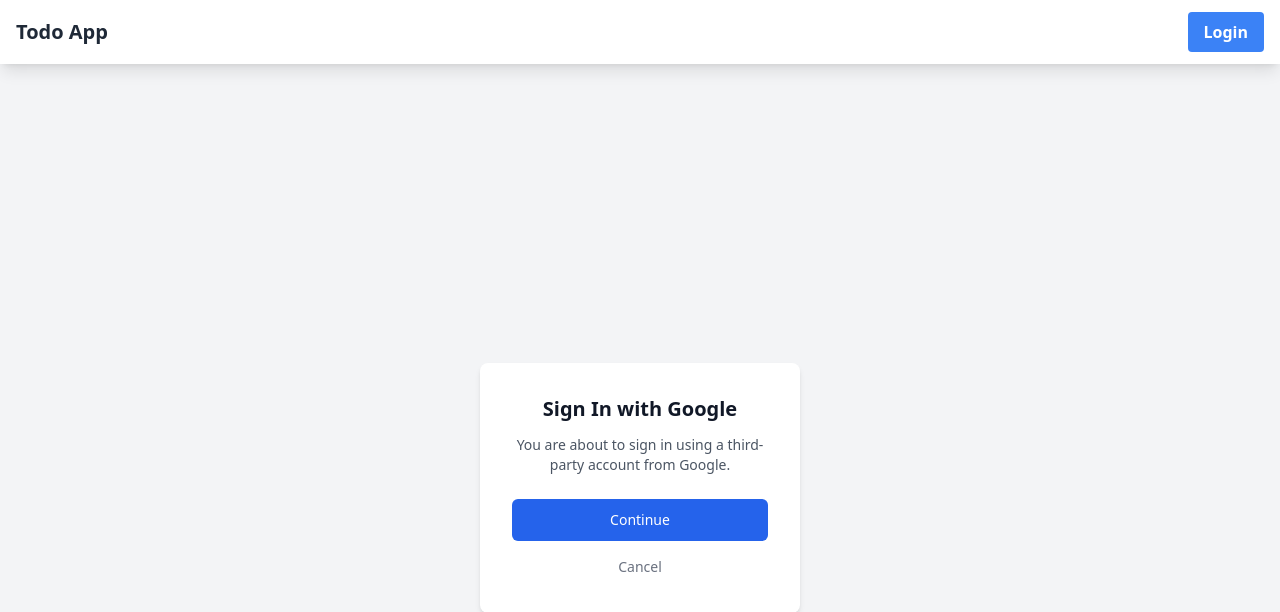
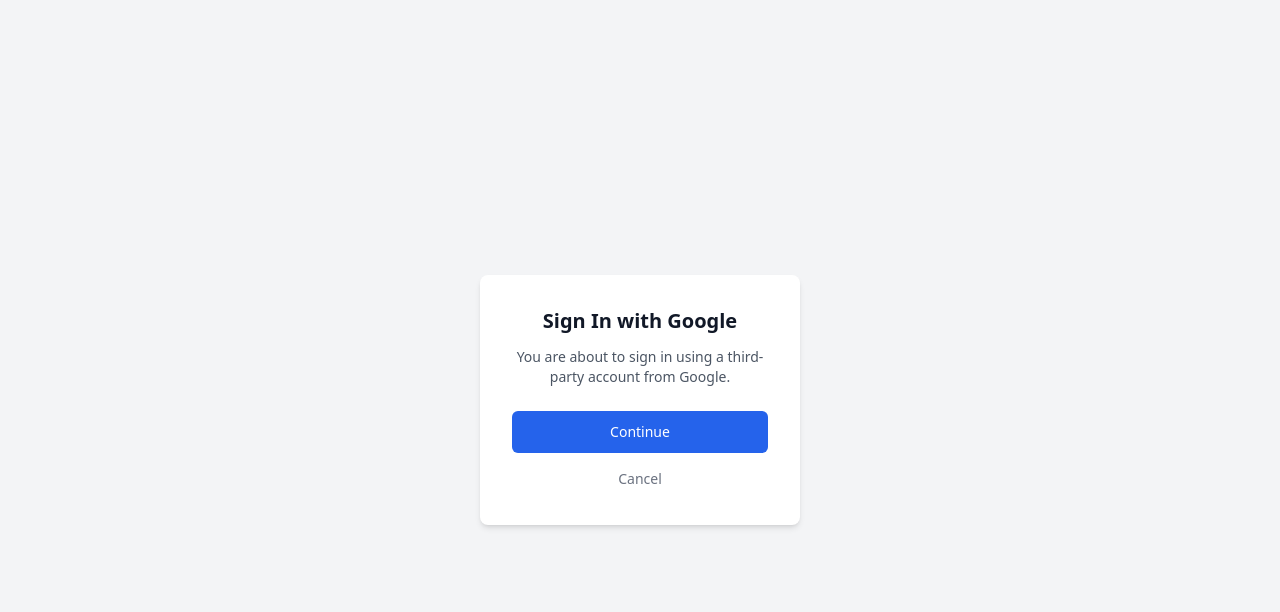
Before and after one commit to bernardh77/todo, a Django app: page /accounts/google/login/ in a window 1280 px wide. Shown: the top 612 px of the page. After the commit the page ends 528 px from the top, so only its background shows below. Run offline with Django 5.2, Linux system fonts and the light colour scheme; some libraries are stand-ins or nearby versions.

Commit message:
prepare to merge

```diff
--- a/demo/accounts/templates/registration/password_reset_email.txt
+++ b/demo/accounts/templates/registration/password_reset_email.txt
@@ -8,6 +8,6 @@ Please go to the following page and choose a new password:
 
 Your username, in case you've forgotten: {{ user.username }}
 
-Thanks for using our Todo App!
+Thanks for using our ToDo App!
 
-Todo App Team
+ToDo App Team
--- /dev/null
+++ b/demo/templates/auth_base.html
@@ -0,0 +1,18 @@
+<!DOCTYPE html>
+<html lang="en">
+<head>
+    <meta charset="UTF-8">
+    <meta name="viewport" content="width=device-width, initial-scale=1.0">
+    <title>{% block title %}Todo{% endblock %}</title>
+
+    <!-- Tailwind CSS -->
+    <script src="https://cdn.tailwindcss.com"></script>
+
+    {% block extra_head %}{% endblock %}
+</head>
+<body class="bg-gray-100">
+    {% block content %}{% endblock %}
+
+    {% block extra_body %}{% endblock %}
+</body>
+</html>
--- a/demo/templates/base.html
+++ b/demo/templates/base.html
@@ -4,7 +4,7 @@
 <head>
     <meta charset="UTF-8">
     <meta name="viewport" content="width=device-width, initial-scale=1.0">
-    <title>Todo App</title>
+    <title>ToDo</title>
     <script src="https://cdn.tailwindcss.com"></script>
     {% block extra_head %}{% endblock %}
 </head>
@@ -14,7 +14,7 @@
         <div class="max-w-7xl mx-auto px-4">
             <div class="flex justify-between h-16">
                 <div class="flex items-center">
-                    <a href="{% url 'todo' %}" class="text-xl font-bold text-gray-800">Todo App</a>
+                    <a href="{% url 'todo' %}" class="text-xl font-bold text-gray-800">ToDo</a>
                 </div>
                 <div class="flex items-center">
                     {% if user.is_authenticated %}
--- a/demo/templates/socialaccount/login.html
+++ b/demo/templates/socialaccount/login.html
@@ -1,4 +1,4 @@
-{% extends "base.html" %}
+{% extends "auth_base.html" %}
 {% load static %}
 
 {% block content %}
```
Also changed, not shown: demo/myapp/templates/todo.html (+5 -5 lines), demo/db.sqlite3.
